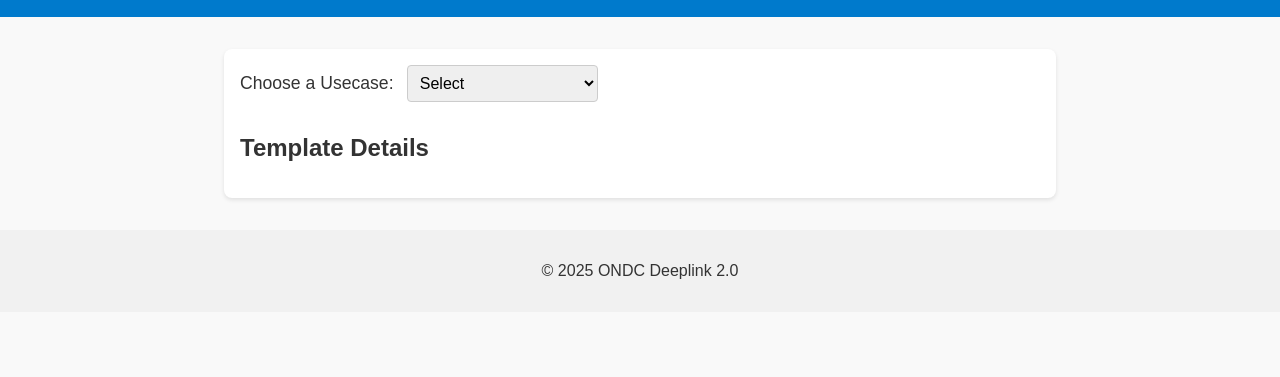
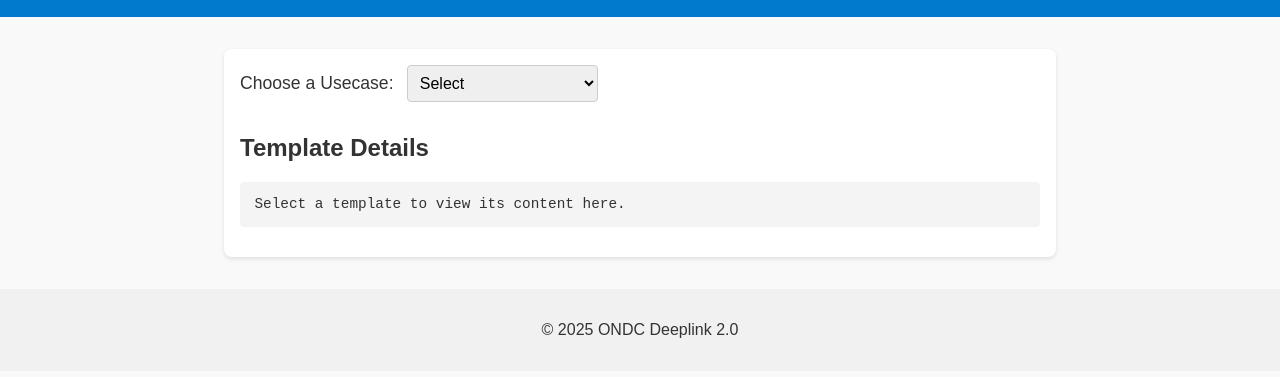
Before and after one commit to sonalishakya/resolver-server, a plain HTML site: page index.html in a window 1280 px wide. Shown: the part 95-472 px from the top of the page. Drawn offline with Linux system fonts and the light colour scheme.

Commit message:
Test run 10 for dynamic enum values

```diff
--- a/index.html
+++ b/index.html
@@ -21,6 +21,7 @@
 
     <section id="template-form">
       <h2>Template Details</h2>
+      <pre id="template-content">Select a template to view its content here.</pre>
       <form id="template-fields"></form>
     </section>
   </main>
```
